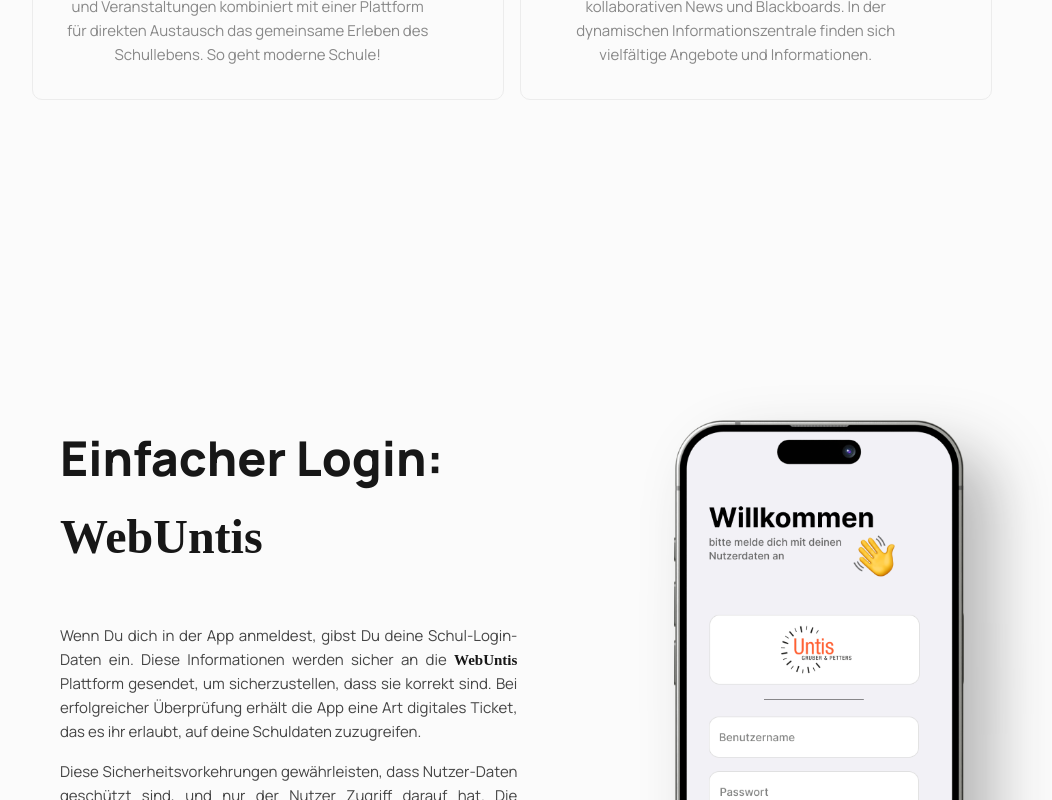
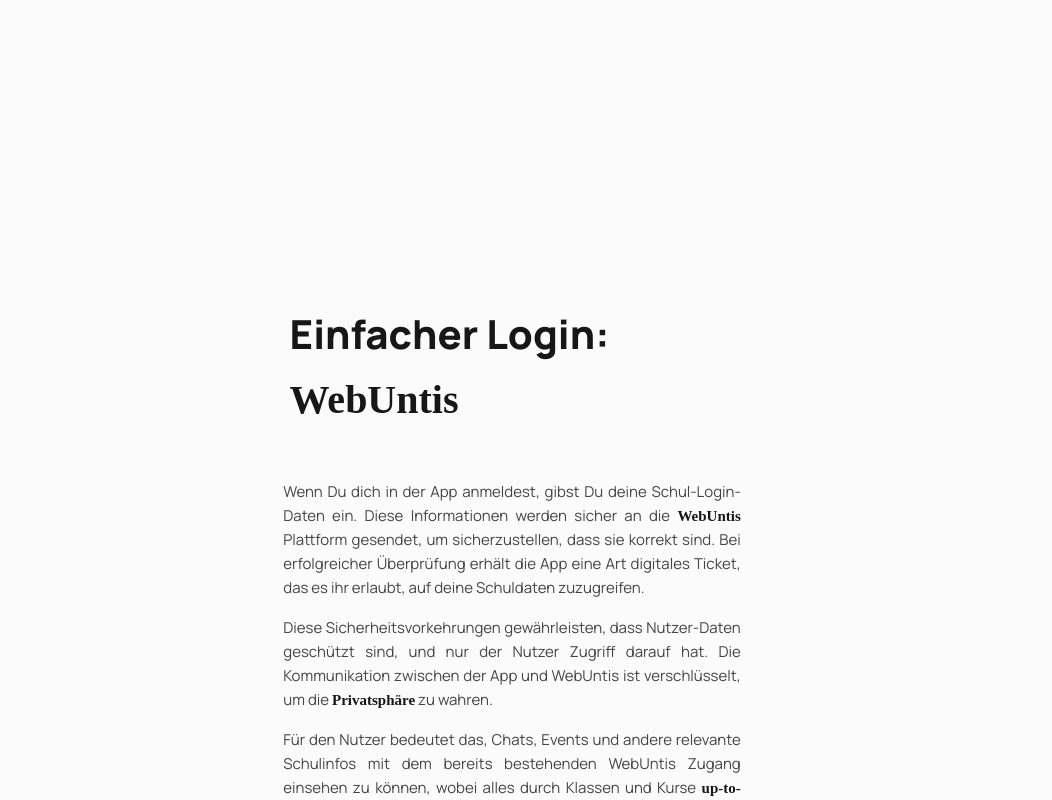
Before and after one commit to Academi-fy/product_page, a Vue app: page / in a window 1280 px wide. Shown: the part 2000-2800 px from the top of the page, without its empty margins (128-1180 px from the left). Built offline with nearby package versions, Linux system fonts and the light colour scheme; a web font is replaced by a local one.

Commit message:
Responsiveness #1

```diff
--- a/src/App.vue
+++ b/src/App.vue
@@ -109,7 +109,7 @@
 
     </section>
 
-    <section class="info" id="web-untis">
+    <section class="info mockup" id="web-untis">
 
       <div class="web-untis section login">
         <div class="text-wrapper">
@@ -154,7 +154,7 @@
       </div>
 
     </section>
-    <section class="info" id="blackboards">
+    <section class="info mockup" id="blackboards">
 
       <div class="text-wrapper">
         <h2>Kollaborativer Austausch: <span class="cursive">Blackboards</span></h2>
@@ -173,7 +173,7 @@
       <img src="@/assets/images/mockup-blackboard-view.png" alt="Handy mit der Login Seite von Academi.fy">
 
     </section>
-    <section class="info" id="events">
+    <section class="info mockup" id="events">
 
       <div class="text-wrapper">
         <h2>Interaktive Gemeinschaft: <span class="cursive">Events</span></h2>
@@ -198,6 +198,10 @@
 </template>
 
 <style scoped>
+section:not(section:first-of-type) {
+  scroll-margin-top: 9svh;
+}
+
 .chevron-button:hover {
   transform: scale(2);
 }
@@ -225,14 +229,19 @@
   color: var(--secondary);
 }
 
+section.mockup img {
+  max-height: 500px;
+  object-fit: contain;
+}
+
 section.info:not(#welcome) {
   align-items: center;
 }
 
 #welcome{
-  min-height: 150svh;
   height: fit-content;
   display: flex;
+  min-height: 100svh;
 }
 
 #welcome .cursive {
@@ -382,8 +391,6 @@
 }
 
 .web-untis.section img {
-  object-fit: contain;
-  max-height: 600px;
   filter: drop-shadow(30px 30px 30px rgba(var(--secondary-rgba), 0.3));
   transition: margin-top 0.8s ease;
 }
@@ -426,8 +433,6 @@
 }
 
 section:not(#welcome, #ueberblick, #web-untis) img {
-  object-fit: contain;
-  max-height: 600px;
   filter: drop-shadow(30px 30px 30px rgba(var(--secondary-rgba), 0.3));
   transition: margin-top 0.8s ease;
 }
@@ -460,4 +465,76 @@
   flex-direction: row-reverse;
 }
 
+@media (max-width: 1300px) {
+
+  h2 {
+    font-size: 2.5rem;
+  }
+
+  section.info.mockup {
+    flex-direction: column !important;
+  }
+
+  #web-untis div {
+    flex-direction: column !important;
+    align-items: center;
+    justify-content: center;
+  }
+
+}
+
+@media (max-width: 1100px) {
+
+  h2 {
+    font-size: 2rem;
+  }
+
+  section {
+    padding: 3rem !important;
+  }
+
+  #ueberblick .table {
+    grid-template-columns: 1fr;
+  }
+
+  #ueberblick .table-item .item-heading {
+    flex-direction: column;
+    justify-content: start;
+    align-items: start;
+  }
+
+  #ueberblick .table-item p {
+    text-align: justify;
+  }
+
+  #web-untis .section img {
+    max-width: 90%;
+  }
+
+  section.mockup img {
+    max-width: 90%;
+  }
+
+}
+
+@media (max-width: 900px) {
+
+  h2 {
+    font-size: 1.5rem;
+  }
+
+  #web-app-chat-view {
+    display: none;
+  }
+
+}
+
+@media (max-width: 550px) {
+
+  #welcome .content-wrapper .text-wrapper p {
+    text-align: center;
+  }
+
+}
+
 </style>
--- a/src/components/NavBar.vue
+++ b/src/components/NavBar.vue
@@ -38,7 +38,7 @@
   display: flex;
   justify-content: space-between;
   align-items: center;
-  height: 9vh;
+  height: 9svh;
   width: 100%;
   position: fixed;
   background-color: v-bind(scrollState);
```
Also changed, not shown: src/assets/images/mockup-chat-view.png.
